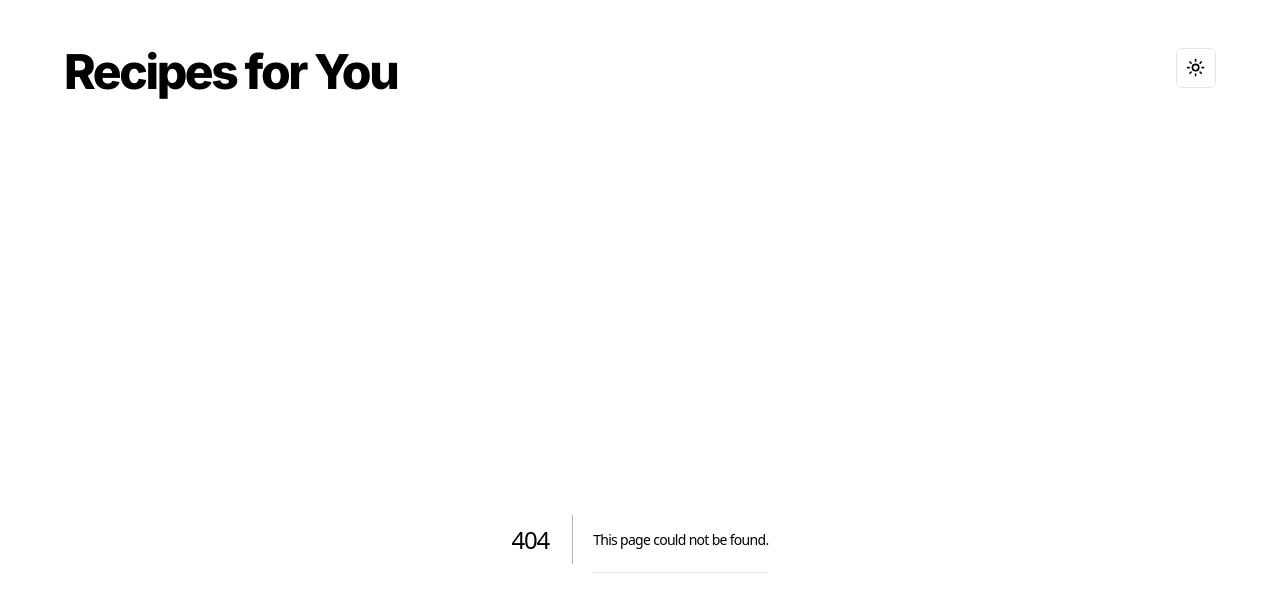
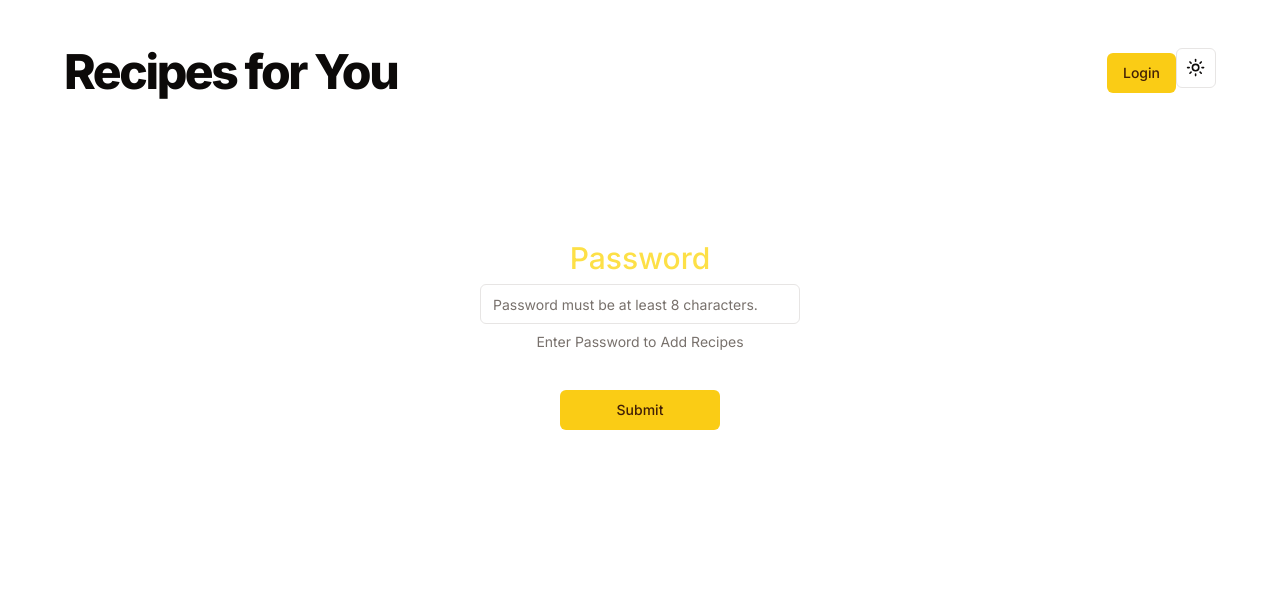
Before and after one commit to Mayur1708mali/shadcn_ui, a Next.js app: page /login in a window 1280 px wide. Before the commit this address had no page. Shown: the top 612 px of the page. Built offline with nearby package versions, Linux system fonts and the light colour scheme.

Commit message:
create login

```diff
--- a/package.json
+++ b/package.json
@@ -20,6 +20,7 @@
     "axios": "^1.6.2",
     "class-variance-authority": "^0.7.0",
     "clsx": "^2.0.0",
+    "jsonwebtoken": "^9.0.2",
     "lucide-react": "^0.294.0",
     "mongoose": "^8.0.2",
     "next": "14.0.3",
@@ -33,6 +34,7 @@
     "zod": "^3.22.4"
   },
   "devDependencies": {
+    "@types/jsonwebtoken": "^9.0.5",
     "@types/node": "^20",
     "@types/react": "^18",
     "@types/react-dom": "^18",
--- /dev/null
+++ b/src/app/api/login/route.ts
@@ -0,0 +1,42 @@
+import { NextRequest, NextResponse } from 'next/server';
+import jwt from 'jsonwebtoken';
+
+export async function POST(request: NextRequest) {
+	const reqBody = await request.json();
+	const { password } = reqBody;
+
+	console.log(password);
+	try {
+		// if (password !== process.env.NEXT_PUBLIC_PWD) {
+		// 	return NextResponse.json(
+		// 		{ error: 'Invalid password' },
+		// 		{ status: 400 }
+		// 	);
+		// }
+
+		//create token data
+		const tokenData = {
+			id: password,
+		};
+
+		//create token
+		const token = await jwt.sign(
+			tokenData,
+			process.env.NEXT_PUBLIC_TOKEN_SECRET!,
+			{
+				expiresIn: '1d',
+			}
+		);
+
+		const response = NextResponse.json({
+			message: 'Login Successful',
+			success: true,
+		});
+
+		response.cookies.set('token', token, { httpOnly: true });
+
+		return response;
+	} catch (error: any) {
+		console.log('Login failed', error.message);
+	}
+}
--- a/src/app/layout.tsx
+++ b/src/app/layout.tsx
@@ -3,6 +3,8 @@ import { Inter } from 'next/font/google';
 import './globals.css';
 import ThemeProvider from '@/components/theme-provider';
 import ThemeSelector from '@/components/ThemeSelector';
+import { Button } from '@/components/ui/button';
+import Link from 'next/link';
 
 const inter = Inter({ subsets: ['latin'] });
 
@@ -27,7 +29,12 @@ export default function RootLayout({
 					<div className='m-4'>
 						<nav className='flex justify-between'>
 							<h1>Recipes for You</h1>
-							<ThemeSelector />
+							<div>
+								<Button>
+									<Link href='/login'>Login</Link>
+								</Button>
+								<ThemeSelector />
+							</div>
 						</nav>
 						{children}
 					</div>
--- /dev/null
+++ b/src/app/login/page.tsx
@@ -0,0 +1,88 @@
+'use client';
+
+import { Input } from '@/components/ui/input';
+import { zodResolver } from '@hookform/resolvers/zod';
+import { useForm } from 'react-hook-form';
+import * as z from 'zod';
+
+import { Button } from '@/components/ui/button';
+import {
+	Form,
+	FormControl,
+	FormDescription,
+	FormField,
+	FormItem,
+	FormLabel,
+} from '@/components/ui/form';
+import { useRouter } from 'next/navigation';
+import axios from 'axios';
+
+const formSchema = z.object({
+	password: z.string().min(8, {
+		message: 'Password must be at least 8 characters.',
+	}),
+});
+
+export default function LoginPage() {
+	const router = useRouter();
+	const form = useForm<z.infer<typeof formSchema>>({
+		resolver: zodResolver(formSchema),
+		defaultValues: {
+			password: '',
+		},
+	});
+
+	async function onSubmit(values: z.infer<typeof formSchema>) {
+		if (values.password !== '') {
+			const data = JSON.stringify({ password: values.password });
+
+			const res: any = await axios.post('/api/login', data, {
+				headers: {
+					Accept: 'application/json',
+					'Content-Type': 'application/json',
+				},
+			});
+
+			if (res.data.success) {
+				router.push('/admin');
+			}
+
+			console.table(res);
+		}
+	}
+
+	return (
+		<main className='text-center flex justify-center items-center'>
+			<Form {...form}>
+				<form
+					onSubmit={form.handleSubmit(onSubmit)}
+					className='mt-24 space-y-8 grid w-full max-w-sm items-center gap-1.5'>
+					<FormField
+						control={form.control}
+						name='password'
+						render={({ field }) => (
+							<FormItem>
+								<FormLabel className='text-3xl text-yellow-300'>
+									Password
+								</FormLabel>
+								<FormControl>
+									<Input
+										className='w-80 mx-auto'
+										placeholder='Password must be at least 8 characters.'
+										{...field}
+									/>
+								</FormControl>
+								<FormDescription>
+									Enter Password to Add Recipes
+								</FormDescription>
+							</FormItem>
+						)}
+					/>
+					<Button className='w-40 mx-auto' type='submit'>
+						Submit
+					</Button>
+				</form>
+			</Form>
+		</main>
+	);
+}
--- /dev/null
+++ b/src/middleware.ts
@@ -0,0 +1,22 @@
+import { NextRequest, NextResponse } from 'next/server';
+
+export function middleware(request: NextRequest) {
+	const path = request.nextUrl.pathname;
+
+	const isPublicPath =
+		path === '/login' || path === '/' || path === '/login/api';
+
+	const token = request.cookies.get('token')?.value || '';
+
+	if (isPublicPath && token) {
+		return NextResponse.redirect(new URL('/admin', request.nextUrl));
+	}
+
+	if (!isPublicPath && !token) {
+		return NextResponse.redirect(new URL('/login', request.nextUrl));
+	}
+}
+
+export const config = {
+	matcher: ['/', '/admin', '/login/api'],
+};
```
Also changed, not shown: 1 other file (tests, documents, lock files or other folders).
